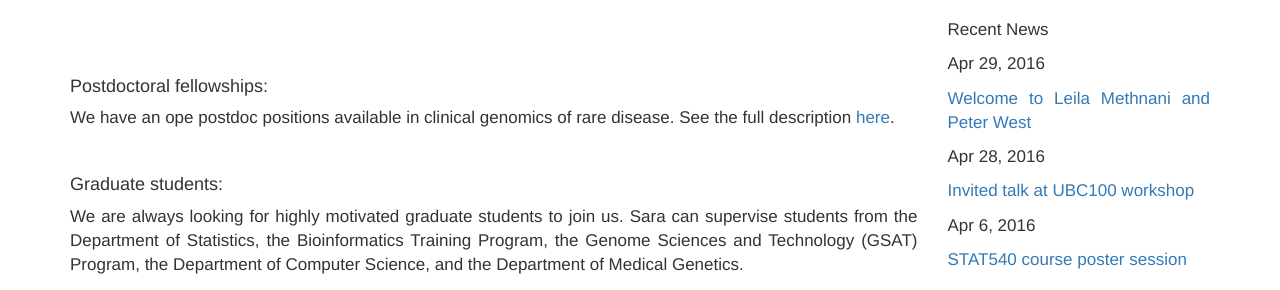
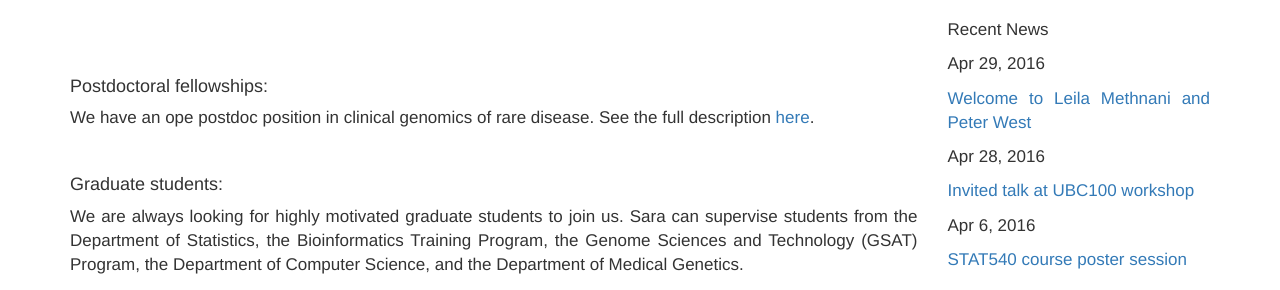
Before and after one commit to saramostafavi/saramostafavi.github.io, a Jekyll site: the page built from joinus.html, in a window 1280 px wide. Shown: the part 278-568 px from the top of the page. Built offline with Jekyll 4.4.1, drawn with Linux system fonts in a browser that asks for light colours; nearby versions of some CDN libraries; a style sheet for code colours, icons or effects is not loaded.

Commit message:
Update joinus.html

```diff
--- a/joinus.html
+++ b/joinus.html
@@ -6,7 +6,7 @@ layout: home
 <br>
 <h4>Postdoctoral fellowships:</h4>
 <p>
-  We have an ope postdoc positions available in clinical genomics of rare disease. See the full description <a href="https://github.com/saramostafavi/saramostafavi.github.io/blob/master/images/CVK-SM-postdoc.pdf"> here</a>.
+  We have an ope postdoc position  in clinical genomics of rare disease. See the full description <a href="https://github.com/saramostafavi/saramostafavi.github.io/blob/master/images/CVK-SM-postdoc.pdf"> here</a>.
 </p>
 
 <br>
```
